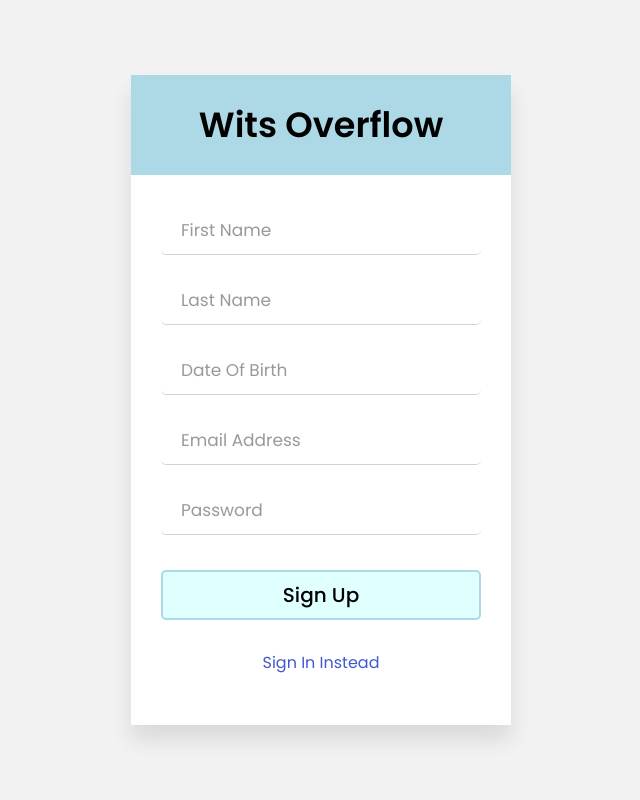
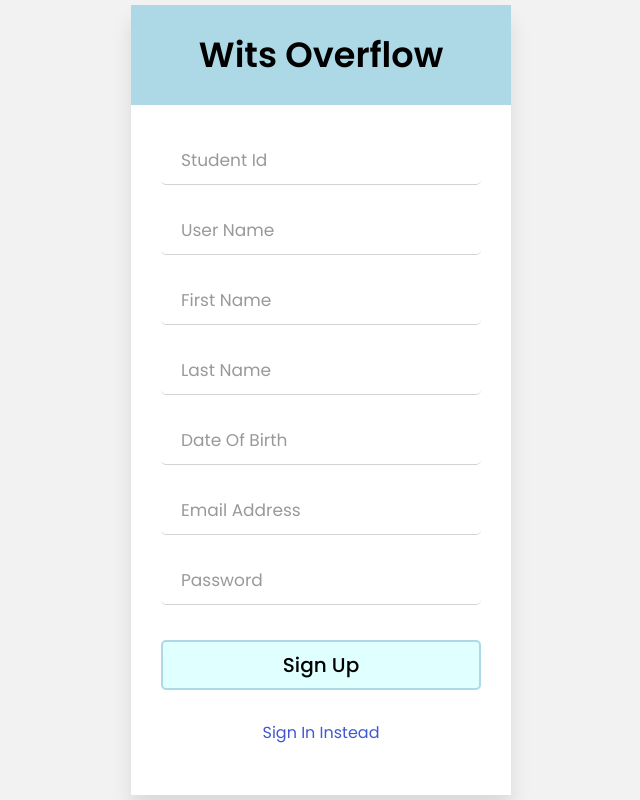
Before and after one commit to InanWits/COMS3-WITS-OVERFLOW, a website: page public/html/Signuppage.html in a window 1280 px wide. Shown: the whole page, without its empty margins (319-959 px from the left). Drawn offline with Linux system fonts and the light colour scheme.

Commit message:
added new inputs

```diff
--- a/public/html/Signuppage.html
+++ b/public/html/Signuppage.html
@@ -11,6 +11,17 @@
     <div class="wrapper">
         <div class="title">Wits Overflow</div>
         <form method="POST" action="#">
+
+            <div class="field">
+                <input id="student_id" type="text" name="student_id" required>
+                <label for="student_id">Student Id</label>
+            </div>
+
+            <div class="field">
+                <input id="user_name" type="text" name="user_name" required>
+                <label for="user_name">User Name</label>
+            </div>
+
             <div class="field">
                 <input id="first_name" type="text" name="first_name" required>
                 <label for="first_name">First Name</label>
```
